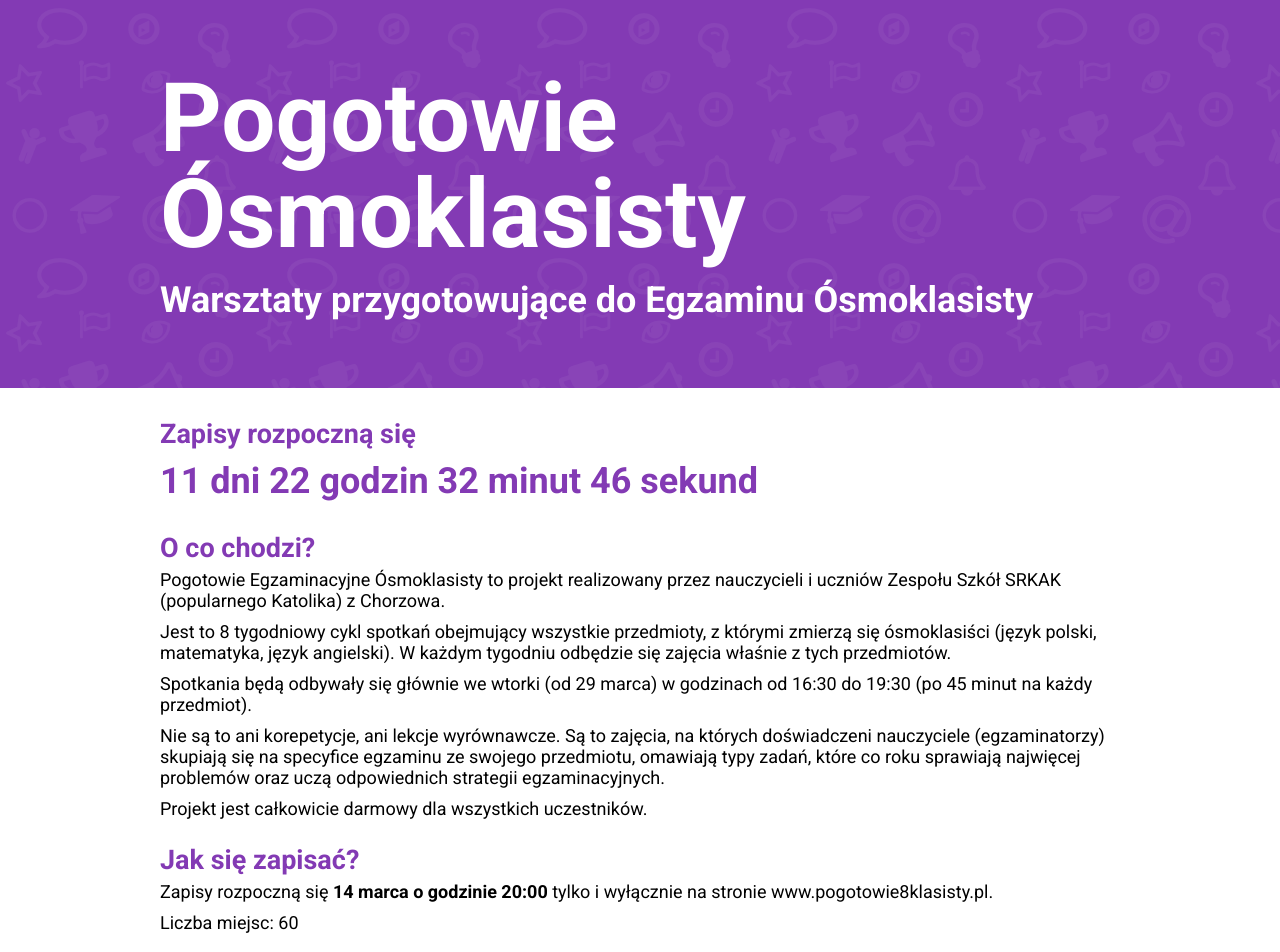
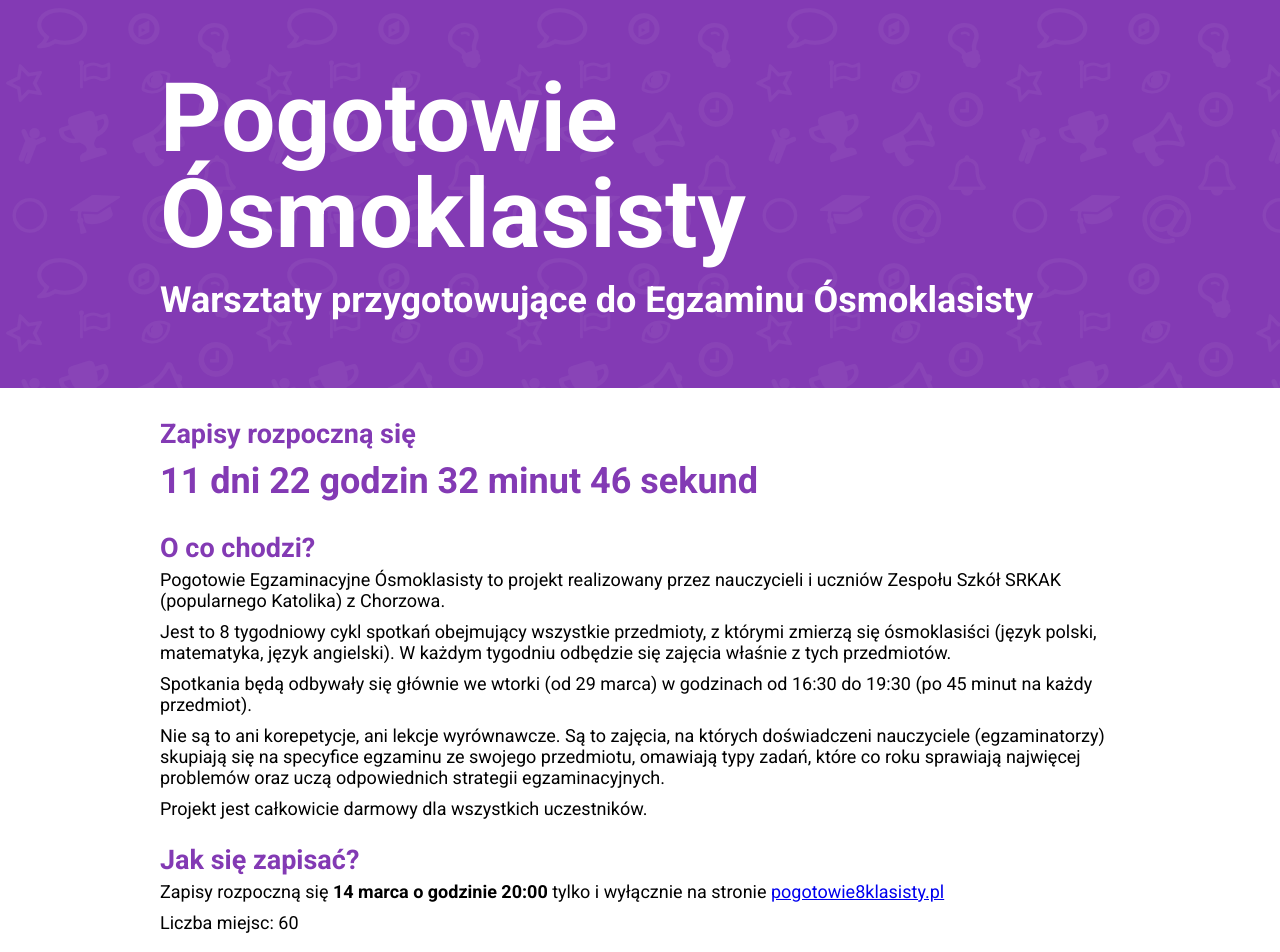
Before and after one commit to stanislawdera/pogotowie-osmoklasisty, a Next.js app: page / in a window 1280 px wide. Shown: the top 952 px of the page. Built offline with nearby package versions, Linux system fonts and the light colour scheme.

Commit message:
Change text in 'Jak się zapisać?'

```diff
--- a/pages/index.js
+++ b/pages/index.js
@@ -10,6 +10,7 @@ import CardLink from "components/organisms/CardLink/CardLink";
 import Countdown from "react-countdown";
 import CountdownRenderer from "components/organisms/CountdownRenderer/CountdownRenderer";
 import Head from "next/head";
+import Link from "next/link";
 
 export default function index() {
   return (
@@ -74,7 +75,10 @@ export default function index() {
           <Headline>Jak się zapisać?</Headline>
           <Paragraph>
             Zapisy rozpoczną się <b>14 marca o godzinie 20:00</b> tylko i
-            wyłącznie na stronie www.pogotowie8klasisty.pl.
+            wyłącznie na stronie&nbsp;
+            <Link href="https://www.pogotowie8klasisty.pl">
+              pogotowie8klasisty.pl
+            </Link>
           </Paragraph>
           <Paragraph>Liczba miejsc: 60</Paragraph>
         </Section>
```
